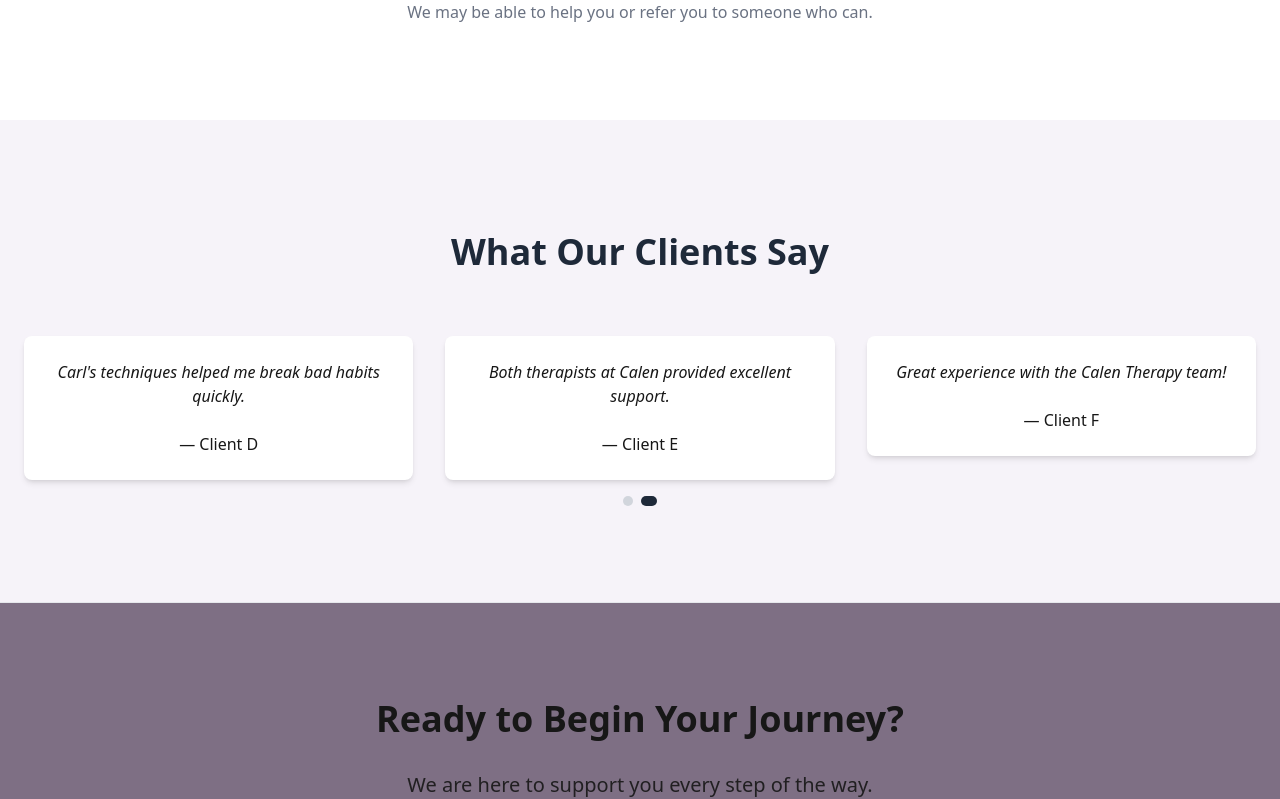
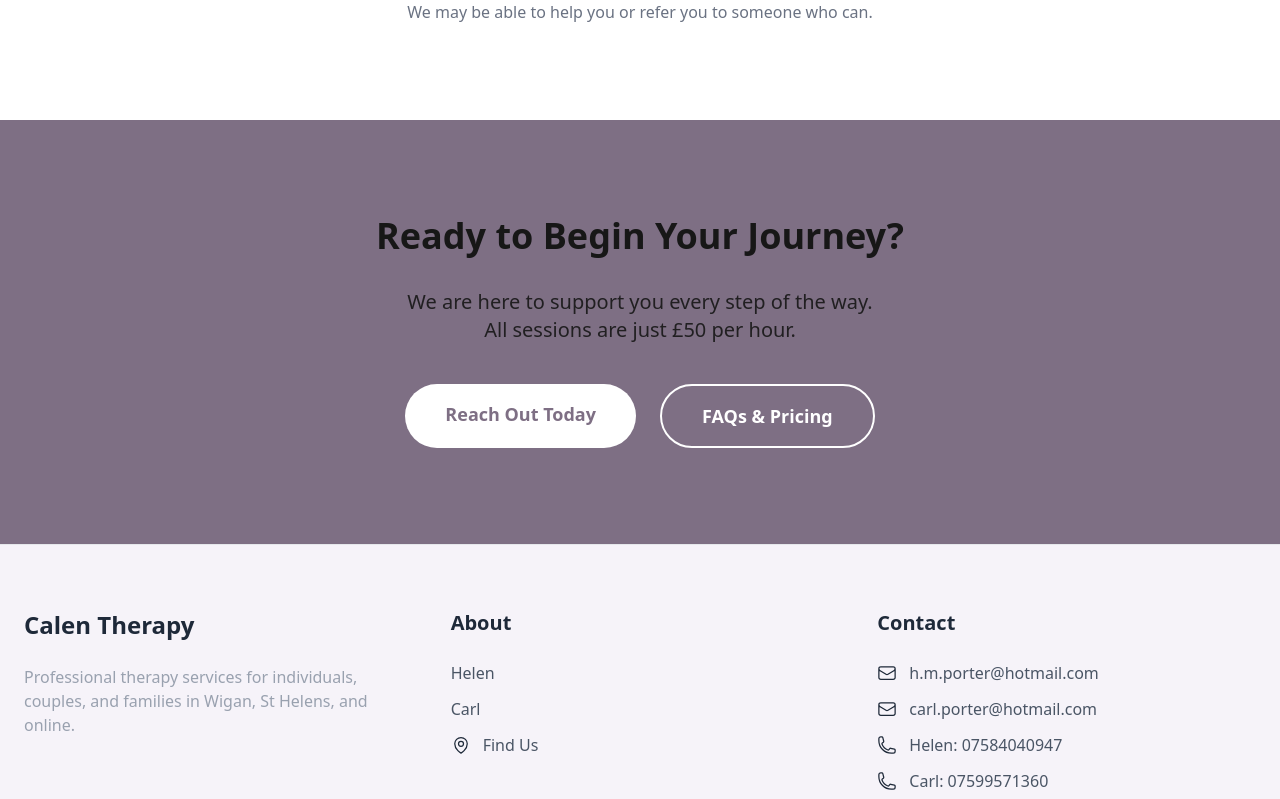
Before and after one commit to millsaj/calen-therapy, a Next.js app: page / in a window 1280 px wide. Shown: the part 3725-4524 px from the top of the page. Built offline with nearby package versions, Linux system fonts and the light colour scheme.

Commit message:
Hide placeholder testimonials

```diff
--- a/app/_config/testimonials.ts
+++ b/app/_config/testimonials.ts
@@ -3,6 +3,9 @@ export interface ITestimonial {
   author: string;
   therapists: ('helen' | 'carl')[];
 }
+
+// TODO: When real testimonials are available, set this to true
+export const showTestimonials = false;
 
 export const testimonials: ITestimonial[] = [
   {
--- a/app/contact-us/page.tsx
+++ b/app/contact-us/page.tsx
@@ -1,5 +1,5 @@
 import { Testimonials } from '@app/_components/sections/Testimonials';
-import { testimonials } from '@app/_config/testimonials';
+import { showTestimonials, testimonials } from '@app/_config/testimonials';
 import { StripedSection } from '@app/_components/sections/StripedSection';
 import { CallToAction } from '@app/_components/sections/CallToAction';
 import NormalPageHero from '@app/_components/hero/NormalPageHero';
@@ -97,9 +97,11 @@ export default function ContactUsPage() {
         </div>
       </StripedSection>
 
-      <StripedSection secondary={false} primary={false}>
-        <Testimonials testimonials={testimonials} />
-      </StripedSection>
+      {showTestimonials && (
+        <StripedSection secondary={false} primary={false}>
+          <Testimonials testimonials={testimonials} />
+        </StripedSection>
+      )}
 
       <StripedSection secondary={false} primary={true}>
         <CallToAction />
--- a/app/page.tsx
+++ b/app/page.tsx
@@ -5,7 +5,7 @@ import { CallToAction } from '@app/_components/sections/CallToAction';
 import { StripedSection } from '@app/_components/sections/StripedSection';
 import { approaches } from '@app/_config/approaches';
 import { focuses } from '@app/_config/focuses';
-import { testimonials } from '@app/_config/testimonials';
+import { showTestimonials, testimonials } from '@app/_config/testimonials';
 import Therapists from '@app/_components/home/Therapists';
 import FullPageHero from '@app/_components/hero/FullPageHero';
 import { pricing } from '@app/_config/main';
@@ -38,9 +38,13 @@ export default function Home() {
           focuses={focuses.home()}
           striped={false} />
       </StripedSection>
-      <StripedSection secondary={true} primary={false}>
-        <Testimonials testimonials={testimonials} striped={true} />
-      </StripedSection>
+
+      {showTestimonials && (
+        <StripedSection secondary={true} primary={false}>
+          <Testimonials testimonials={testimonials} striped={true} />
+        </StripedSection>
+      )}
+
       <StripedSection secondary={false} primary={true}>
         <CallToAction
           title="Ready to Begin Your Journey?"
```
